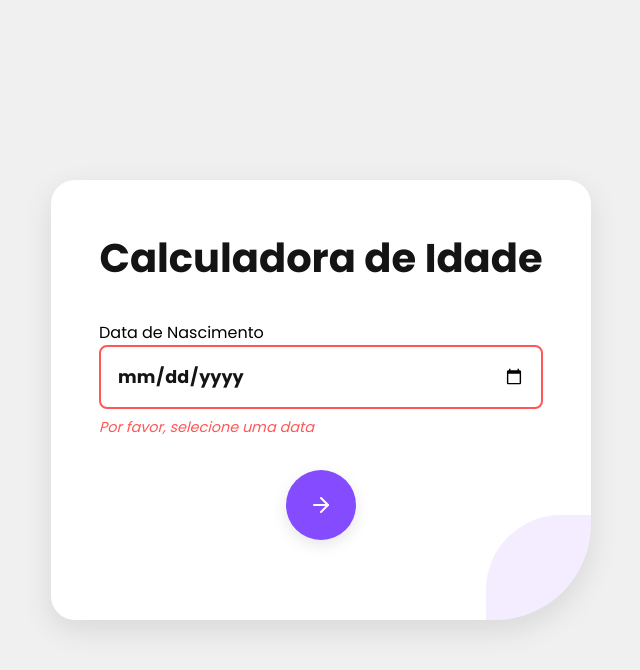
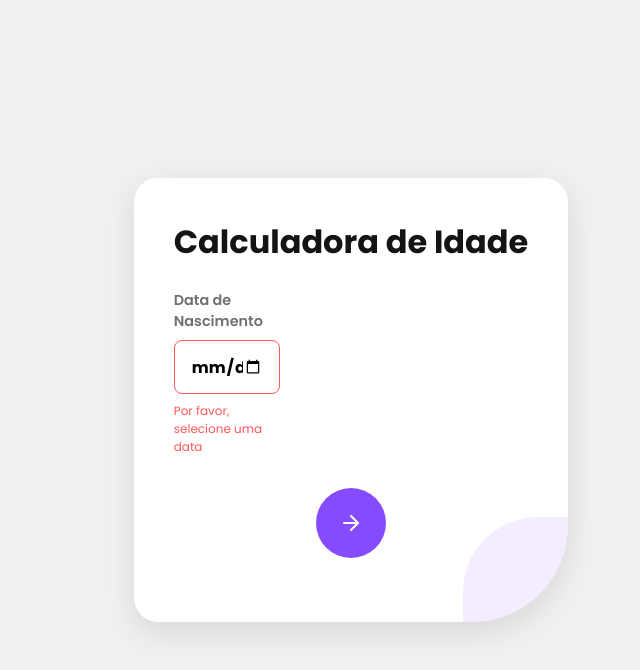
Before and after one commit to luVbreda/portifolio, a plain HTML site: page outrosprojetos/calculadoraidade/index.html in a window 1280 px wide. Both pictures are taken after a click on the button 610 px from the left and 490 px from the top of the page. Shown: the whole page, without its empty margins (289-929 px from the left). Drawn offline with nearby package versions, Linux system fonts and the light colour scheme.

Commit message:
Update 27/03/2025

```diff
--- a/outrosprojetos/calculadoraidade/script.js
+++ b/outrosprojetos/calculadoraidade/script.js
@@ -2,20 +2,20 @@ function AgeCalculator() {
     const [birthDate, setBirthDate] = React.useState('');
     const [age, setAge] = React.useState(null);
     const [error, setError] = React.useState('');
-    const [today] = React.useState(new Date().toISOString().split('T')[0]);
 
     function calculateAge() {
         if (!birthDate) {
             setError('Por favor, selecione uma data');
+            setAge(null);
             return;
         }
 
         const birth = new Date(birthDate);
         const today = new Date();
 
-        // Verificar se a data é futura
         if (birth > today) {
             setError('A data não pode ser no futuro');
+            setAge(null);
             return;
         }
 
@@ -27,7 +27,8 @@ function AgeCalculator() {
 
         if (days < 0) {
             months--;
-            days += new Date(today.getFullYear(), today.getMonth(), 0).getDate();
+            const lastMonthDays = new Date(today.getFullYear(), today.getMonth(), 0).getDate();
+            days += lastMonthDays;
         }
 
         if (months < 0) {
@@ -39,26 +40,29 @@ function AgeCalculator() {
     }
 
     return (
-        <div className="container">
-            <h1>Calculadora de Idade</h1>
+        <div className="calculator-container">
+            <h1 className="calculator-title">Calculadora de Idade</h1>
 
             <div className="input-container">
-                <label htmlFor="birthDate">Data de Nascimento</label>
+                <div className="date-input-wrapper">
+                    <label htmlFor="birthDate" className="date-input-label">Data de Nascimento</label>
                     <input
                         id="birthDate"
                         type="date"
                         className={`date-input ${error ? 'error' : ''}`}
                         value={birthDate}
-                    max={today}
-                    onChange={(e) => setBirthDate(e.target.value)}
+                        max={new Date().toISOString().split('T')[0]}
+                        onChange={(e) => {
+                            setBirthDate(e.target.value);
+                            setError(''); // Removendo erro ao alterar a data
+                        }}
                     />
-                <div className={`error-message ${error ? 'show' : ''}`}>
-                    {error}
+                    {error && <div className="error-message show">{error}</div>}
                 </div>
             </div>
 
             <button className="calculate-btn" onClick={calculateAge}>
-                <svg xmlns="http://www.w3.org/2000/svg" width="24" height="24" viewBox="0 0 24 24" fill="none" stroke="currentColor" strokeWidth="2" strokeLinecap="round" strokeLinejoin="round">
+                <svg xmlns="http://www.w3.org/2000/svg" viewBox="0 0 24 24" fill="none" stroke="currentColor" strokeWidth="2" strokeLinecap="round" strokeLinejoin="round">
                     <line x1="5" y1="12" x2="19" y2="12"></line>
                     <polyline points="12 5 19 12 12 19"></polyline>
                 </svg>
--- a/outrosprojetos/calculadoraidade/style.css
+++ b/outrosprojetos/calculadoraidade/style.css
@@ -21,21 +21,21 @@ body {
     justify-content: center;
     align-items: center;
     min-height: 100vh;
+    padding: 1rem;
 }
 
-.container {
+.calculator-container {
     background-color: var(--white);
-    width: 600px;
-    max-width: 90%;
-    padding: 3rem;
-    border-radius: 1.5rem 1.5rem 6rem 1.5rem; /* Alterado aqui */
+    width: 100%;
+    max-width: 600px;
+    padding: 2rem;
+    border-radius: 1.5rem 1.5rem 6rem 1.5rem;
     box-shadow: 0 10px 30px rgba(0, 0, 0, 0.1);
     position: relative;
     overflow: hidden;
 }
 
-/* Adicionando o detalhe no canto inferior direito */
-.container::after {
+.calculator-container::after {
     content: '';
     position: absolute;
     bottom: 0;
@@ -49,38 +49,50 @@ body {
     z-index: 0;
 }
 
-h1 {
+.calculator-title {
     color: var(--off-black);
-    margin-bottom: 2rem;
-    font-size: 2.5rem;
+    margin-bottom: 1.5rem;
+    font-size: clamp(1.5rem, 5vw, 2rem);
     text-align: center;
     position: relative;
     z-index: 1;
 }
 
 .input-container {
+    display: flex;
+    flex-direction: column;
+    gap: 1rem;
+    margin-bottom: 2rem;
     position: relative;
-    margin-bottom: 2rem;
     z-index: 1;
+}
+
+.date-input-wrapper {
+    width: 100%;
+}
+
+.date-input-label {
+    display: block;
+    margin-bottom: 0.5rem;
+    color: var(--smokey-grey);
+    font-weight: 600;
+    font-size: 0.9rem;
 }
 
 .date-input {
     width: 100%;
-    padding: 1rem;
-    border: 2px solid var(--light-grey);
-    border-radius: 0.5rem;
-    font-size: 1.1rem;
+    padding: 0.8rem 1rem;
+    border: 1px solid var(--light-grey);
+    border-radius: 8px;
+    font-size: 1rem;
     font-weight: 700;
-    color: var(--off-black);
     transition: all 0.3s;
-    position: relative;
-    z-index: 1;
-    background-color: transparent;
 }
 
 .date-input:focus {
     outline: none;
     border-color: var(--primary);
+    box-shadow: 0 0 0 2px rgba(76, 91, 219, 0.2);
 }
 
 .date-input.error {
@@ -89,12 +101,9 @@ h1 {
 
 .error-message {
     color: var(--error);
-    font-size: 0.9rem;
+    font-size: 0.75rem;
     margin-top: 0.5rem;
-    font-style: italic;
     display: none;
-    position: relative;
-    z-index: 1;
 }
 
 .error-message.show {
@@ -103,19 +112,17 @@ h1 {
 
 .calculate-btn {
     background-color: var(--primary);
-    color: var(--white);
+    color: white;
     border: none;
     border-radius: 50%;
-    width: 70px;
-    height: 70px;
-    font-size: 1.5rem;
-    cursor: pointer;
-    transition: all 0.3s;
+    width: 60px;
+    height: 60px;
     display: flex;
     justify-content: center;
     align-items: center;
-    margin: 2rem auto;
-    box-shadow: 0 5px 15px rgba(0, 0, 0, 0.1);
+    cursor: pointer;
+    transition: all 0.3s;
+    margin: 1.5rem auto;
     position: relative;
     z-index: 1;
 }
@@ -125,19 +132,24 @@ h1 {
     transform: translateY(-3px);
 }
 
+.calculate-btn svg {
+    width: 24px;
+    height: 24px;
+}
+
 .result-container {
-    margin-top: 2rem;
-    padding-top: 2rem;
+    margin-top: 1.5rem;
+    padding-top: 1.5rem;
     border-top: 1px solid var(--light-grey);
     position: relative;
     z-index: 1;
 }
 
 .result-line {
-    font-size: 3rem;
+    font-size: clamp(1.5rem, 6vw, 2.5rem);
     font-weight: 800;
     font-style: italic;
-    line-height: 1.2;
+    line-height: 1.3;
     color: var(--off-black);
 }
 
@@ -146,27 +158,27 @@ h1 {
     margin-right: 0.5rem;
 }
 
-@media (max-width: 600px) {
-    .container {
-        padding: 2rem;
+/* Media Queries para telas maiores */
+@media (min-width: 768px) {
+    .input-container {
+        flex-direction: row;
+        justify-content: space-between;
     }
 
-    .container::after {
-        width: 100px;
-        height: 100px;
+    .date-input-wrapper {
+        width: 30%;
     }
 
-    h1 {
-        font-size: 2rem;
+    .calculator-container {
+        padding: 2.5rem;
     }
 
     .result-line {
-        font-size: 2rem;
+        font-size: clamp(2rem, 5vw, 3rem);
     }
 
     .calculate-btn {
-        width: 60px;
-        height: 60px;
-        font-size: 1.2rem;
+        width: 70px;
+        height: 70px;
     }
 }
```
Also changed, not shown: outrosprojetos/calculadoraidade/index.html (+2 -0 lines), outrosprojetos/geradortickets/index.html (+4 -5 lines). Lines whose indentation alone changed are shown as unchanged.
